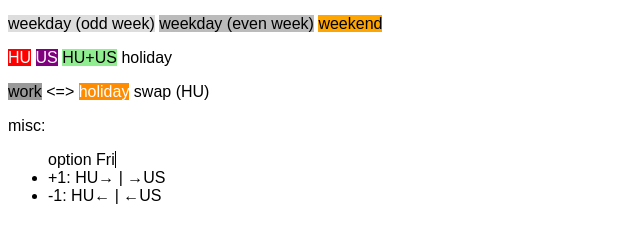
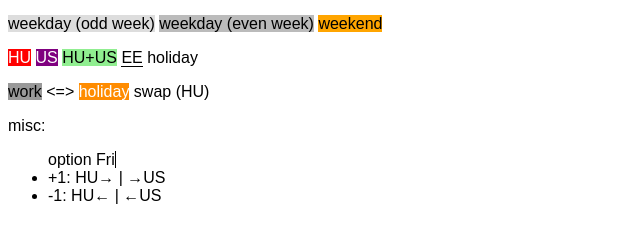
Before and after one commit to adoroszlai/cal, a plain HTML site: page 2017.html in a window 1280 px wide. Shown: the part 328-568 px from the top of the page, 0-640 px from the left. Drawn offline with nearby package versions, Linux system fonts and the light colour scheme.

Commit message:
2017 - keep EE in legend

```diff
--- a/2017.html
+++ b/2017.html
@@ -21,6 +21,7 @@
 				<div class="huholiday_cell" style="display: inline"><li class="huholiday_text" style="display: inline">HU</li></div>
 				<div class="usholiday_cell" style="display: inline"><li class="usholiday_text" style="display: inline">US</li></div>
 				<div class="huholiday_cell usholiday_cell" style="display: inline"><li class="huholiday_text usholiday_text" style="display: inline">HU+US</li></div>
+				<div class="eeholiday_cell" style="display: inline"><li class="eeholiday_text" style="display: inline">EE</li></div>
 				holiday
 			</p>
 			<p>
```
